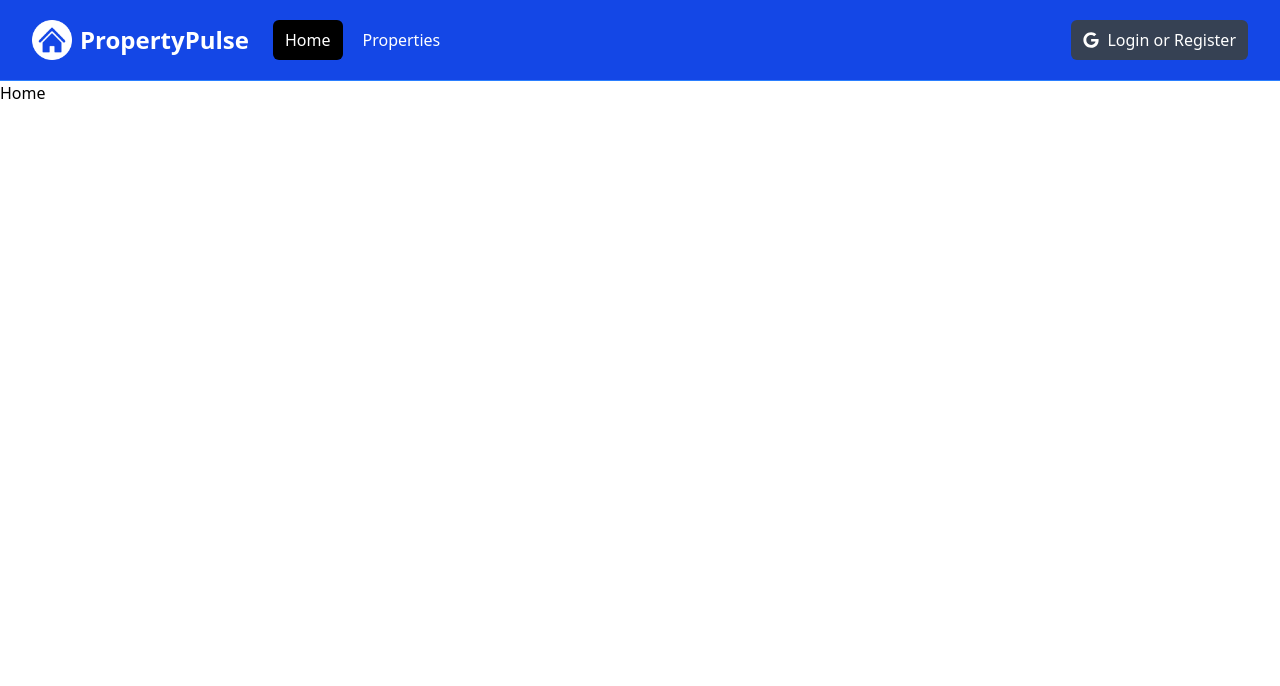
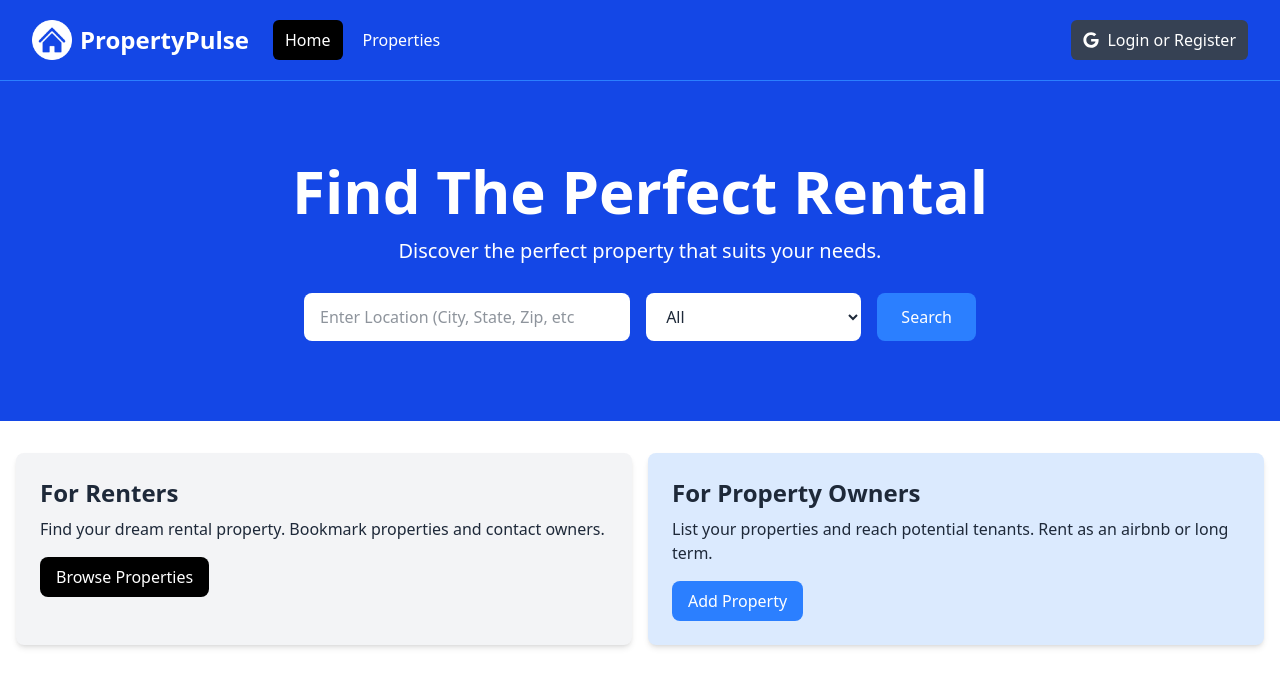
Before and after one commit to juhbence90/property-pulse-frontend, a Next.js app: page / in a window 1280 px wide. Shown: the top 686 px of the page. Built offline with nearby package versions, Linux system fonts and the light colour scheme.

Commit message:
feat(homepage): create Homepage components: Hero, Infoboxes

```diff
--- a/app/page.tsx
+++ b/app/page.tsx
@@ -1,3 +1,11 @@
+import Hero from '@/components/Hero';
+import InfoBoxes from '@/components/InfoBoxes';
+
 export default function HomePage() {
-  return <>Home</>;
+  return (
+    <>
+      <Hero />
+      <InfoBoxes />
+    </>
+  );
 }
--- /dev/null
+++ b/components/Hero.tsx
@@ -0,0 +1,57 @@
+const Hero = () => {
+  return (
+    <section className="bg-blue-700 py-20 mb-4">
+      <div className="max-w-7xl mx-auto px-4 sm:px-6 lg:px-8 flex flex-col items-center">
+        <div className="text-center">
+          <h1 className="text-4xl font-extrabold text-white sm:text-5xl md:text-6xl">
+            Find The Perfect Rental
+          </h1>
+          <p className="my-4 text-xl text-white">
+            Discover the perfect property that suits your needs.
+          </p>
+        </div>
+        {/*<!-- Form Component -->*/}
+        <form className="mt-3 mx-auto max-w-2xl w-full flex flex-col md:flex-row items-center">
+          <div className="w-full md:w-3/5 md:pr-2 mb-4 md:mb-0">
+            <label htmlFor="location" className="sr-only">
+              Location
+            </label>
+            <input
+              type="text"
+              id="location"
+              placeholder="Enter Location (City, State, Zip, etc"
+              className="w-full px-4 py-3 rounded-lg bg-white text-gray-800 focus:outline-none focus:ring focus:ring-blue-500"
+            />
+          </div>
+          <div className="w-full md:w-2/5 md:pl-2">
+            <label htmlFor="property-type" className="sr-only">
+              Property Type
+            </label>
+            <select
+              id="property-type"
+              className="w-full px-4 py-3 rounded-lg bg-white text-gray-800 focus:outline-none focus:ring focus:ring-blue-500"
+            >
+              <option value="All">All</option>
+              <option value="Apartment">Apartment</option>
+              <option value="Studio">Studio</option>
+              <option value="Condo">Condo</option>
+              <option value="House">House</option>
+              <option value="Cabin Or Cottage">Cabin or Cottage</option>
+              <option value="Loft">Loft</option>
+              <option value="Room">Room</option>
+              <option value="Other">Other</option>
+            </select>
+          </div>
+          <button
+            type="submit"
+            className="md:ml-4 mt-4 md:mt-0 w-full md:w-auto px-6 py-3 rounded-lg bg-blue-500 text-white hover:bg-blue-600 focus:outline-none focus:ring focus:ring-blue-500"
+          >
+            Search
+          </button>
+        </form>
+      </div>
+    </section>
+  );
+};
+
+export default Hero;
--- /dev/null
+++ b/components/InfoBox.tsx
@@ -0,0 +1,39 @@
+import { ReactNode } from 'react';
+import Link from 'next/link';
+
+interface ButtonInfo {
+  text: string;
+  link: string;
+  backgroundColor: string;
+}
+
+interface InfoBoxProps {
+  heading: string;
+  backgroundColor?: string;
+  textColor?: string;
+  buttonInfo: ButtonInfo;
+  children: ReactNode;
+}
+
+const InfoBox = ({
+  heading,
+  backgroundColor = 'bg-gray-100',
+  textColor = 'text-gray-800',
+  buttonInfo,
+  children,
+}: InfoBoxProps) => {
+  return (
+    <div className={`${backgroundColor} p-6 rounded-lg shadow-md`}>
+      <h2 className={`${textColor} text-2xl font-bold`}>{heading}</h2>
+      <p className={`${textColor} mt-2 mb-4`}>{children}</p>
+      <Link
+        href={buttonInfo.link}
+        className={`${buttonInfo.backgroundColor} inline-block text-white rounded-lg px-4 py-2`}
+      >
+        {buttonInfo.text}
+      </Link>
+    </div>
+  );
+};
+
+export default InfoBox;
--- /dev/null
+++ b/components/InfoBoxes.tsx
@@ -0,0 +1,37 @@
+import InfoBox from './InfoBox';
+
+const InfoBoxes = () => {
+  return (
+    <section>
+      <div className="container-xl lg:container m-auto">
+        <div className="grid grid-cols-1 md:grid-cols-2 gap-4 p-4 rounded-lg">
+          <InfoBox
+            heading="For Renters"
+            buttonInfo={{
+              text: 'Browse Properties',
+              link: '/properties',
+              backgroundColor: 'bg-black hover:bg-gray-700',
+            }}
+          >
+            Find your dream rental property. Bookmark properties and contact
+            owners.
+          </InfoBox>
+          <InfoBox
+            heading="For Property Owners"
+            backgroundColor="bg-blue-100"
+            buttonInfo={{
+              text: 'Add Property',
+              link: '/properties/add',
+              backgroundColor: 'bg-blue-500 hover:bg-blue-600',
+            }}
+          >
+            List your properties and reach potential tenants. Rent as an airbnb
+            or long term.
+          </InfoBox>
+        </div>
+      </div>
+    </section>
+  );
+};
+
+export default InfoBoxes;
```
